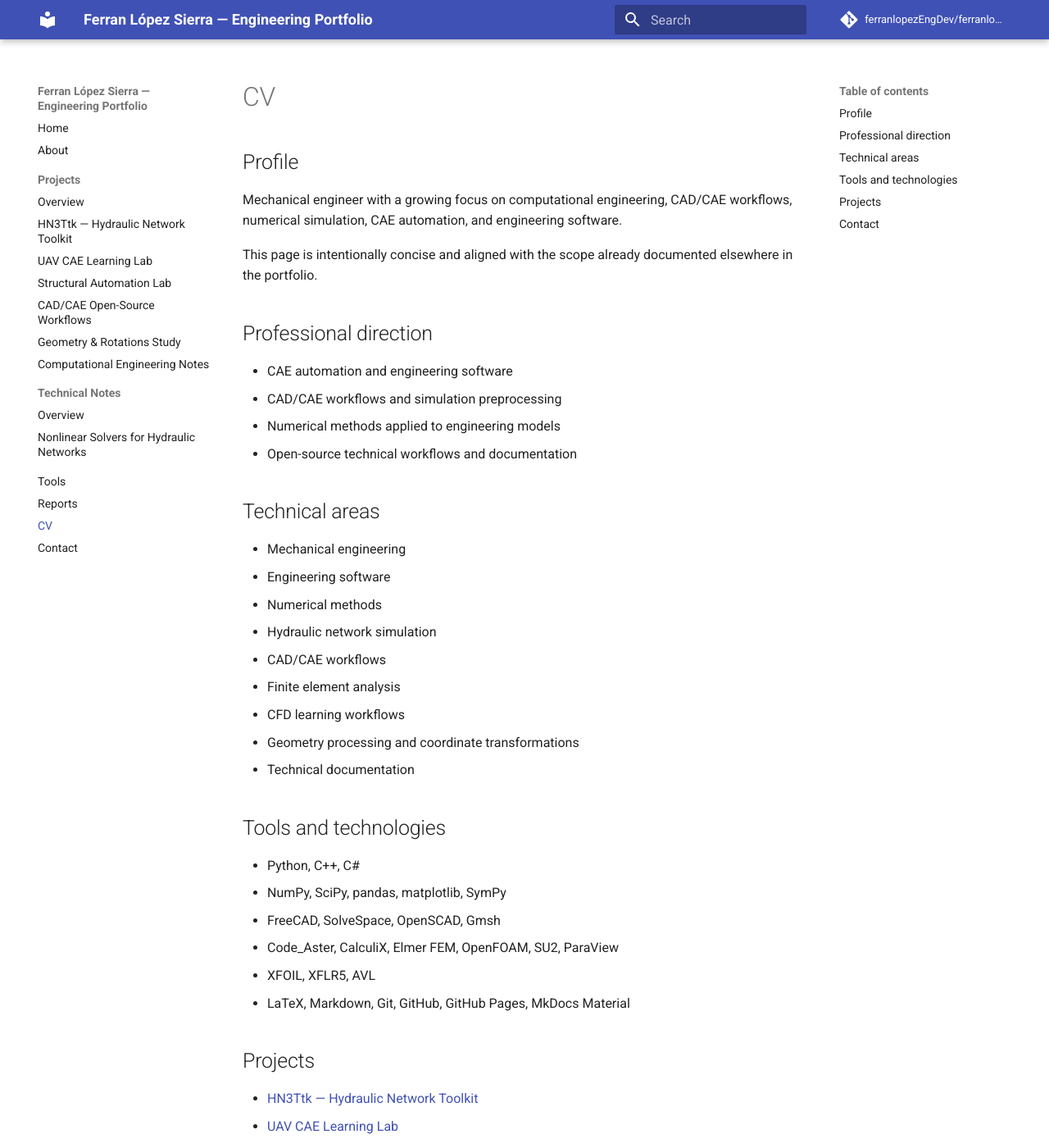
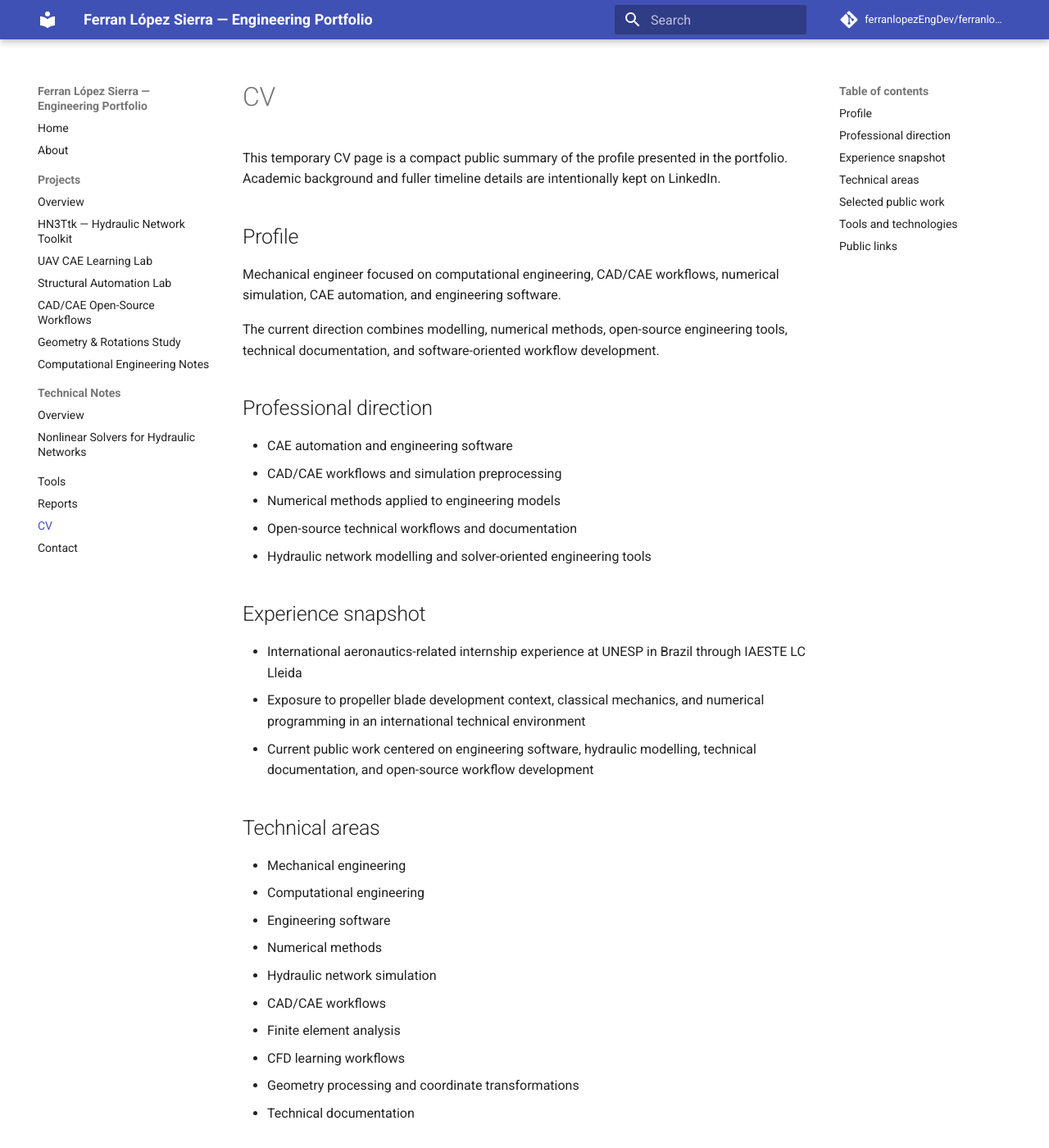
Before and after one commit to ferranlopezEngDev/ferranlopezEngDev.github.io, an MkDocs documentation site: the page built from docs/cv.md, in a window 1280 px wide and 1400 px high. Shown: the whole window at 82% size. Built offline with MkDocs 1.6.1 and Material for MkDocs 9.7.7, drawn with Linux system fonts in a browser that asks for light colours; comment, search, counter and statistics services are not loaded; some of the changed text lies outside the part shown.

Commit message:
Add temporary public CV page

```diff
--- a/docs/cv.md
+++ b/docs/cv.md
@@ -1,10 +1,12 @@
 # CV
+
+This temporary CV page is a compact public summary of the profile presented in the portfolio. Academic background and fuller timeline details are intentionally kept on LinkedIn.
 
 ## Profile
 
-Mechanical engineer with a growing focus on computational engineering, CAD/CAE workflows, numerical simulation, CAE automation, and engineering software.
+Mechanical engineer focused on computational engineering, CAD/CAE workflows, numerical simulation, CAE automation, and engineering software.
 
-This page is intentionally concise and aligned with the scope already documented elsewhere in the portfolio.
+The current direction combines modelling, numerical methods, open-source engineering tools, technical documentation, and software-oriented workflow development.
 
 ## Professional direction
 
@@ -12,10 +14,18 @@
 - CAD/CAE workflows and simulation preprocessing
 - Numerical methods applied to engineering models
 - Open-source technical workflows and documentation
+- Hydraulic network modelling and solver-oriented engineering tools
+
+## Experience snapshot
+
+- International aeronautics-related internship experience at UNESP in Brazil through IAESTE LC Lleida
+- Exposure to propeller blade development context, classical mechanics, and numerical programming in an international technical environment
+- Current public work centered on engineering software, hydraulic modelling, technical documentation, and open-source workflow development
 
 ## Technical areas
 
 - Mechanical engineering
+- Computational engineering
 - Engineering software
 - Numerical methods
 - Hydraulic network simulation
@@ -25,25 +35,25 @@
 - Geometry processing and coordinate transformations
 - Technical documentation
 
+## Selected public work
+
+| Project | Focus | Status |
+| --- | --- | --- |
+| [HN3Ttk — Hydraulic Network Toolkit](projects/hn3ttk.md) | Hydraulic networks, nonlinear solvers, engineering software structure | In development |
+| [UAV CAE Learning Lab](projects/uav-cae-learning-lab.md) | Fixed-wing UAV theory, CAD practice, FEA and CFD learning workflows | Early learning phase |
+| [Structural Automation Lab](projects/structural-automation-lab.md) | Structural modelling, local/global axes, preprocessing automation | Planned / early concept |
+| [CAD/CAE Open-Source Workflows](projects/cad-cae-workflows.md) | Reproducible geometry-to-mesh-to-simulation studies | Planned / learning phase |
+| [Geometry & Rotations Study](projects/geometry-rotations.md) | Mathematical foundations for orientations and transformations | Learning phase |
+
 ## Tools and technologies
 
-- Python, C++, C#
-- NumPy, SciPy, pandas, matplotlib, SymPy
-- FreeCAD, SolveSpace, OpenSCAD, Gmsh
-- Code_Aster, CalculiX, Elmer FEM, OpenFOAM, SU2, ParaView
-- XFOIL, XFLR5, AVL
-- LaTeX, Markdown, Git, GitHub, GitHub Pages, MkDocs Material
+- Programming and scientific computing: Python, C++, C#, NumPy, SciPy, pandas, matplotlib, SymPy
+- CAD and geometry: FreeCAD, SolveSpace, OpenSCAD, OpenCascade / OCCT, Gmsh
+- Simulation and post-processing: Code_Aster, CalculiX, Elmer FEM, OpenFOAM, SU2, ParaView, SALOME
+- Aerodynamics and UAV tools: XFOIL, XFLR5, AVL
+- Documentation and publishing: LaTeX, Markdown, Git, GitHub, GitHub Pages, MkDocs Material
 
-## Projects
-
-- [HN3Ttk — Hydraulic Network Toolkit](projects/hn3ttk.md)
-- [UAV CAE Learning Lab](projects/uav-cae-learning-lab.md)
-- [Structural Automation Lab](projects/structural-automation-lab.md)
-- [CAD/CAE Open-Source Workflows](projects/cad-cae-workflows.md)
-- [Geometry & Rotations Study](projects/geometry-rotations.md)
-- [Computational Engineering Notes](projects/computational-engineering-notes.md)
-
-## Contact
+## Public links
 
 - GitHub: [ferranlopezEngDev](https://github.com/ferranlopezEngDev)
 - LinkedIn: [ferran-lopez-sierra-2b7461240](https://www.linkedin.com/in/ferran-lopez-sierra-2b7461240/)
```
